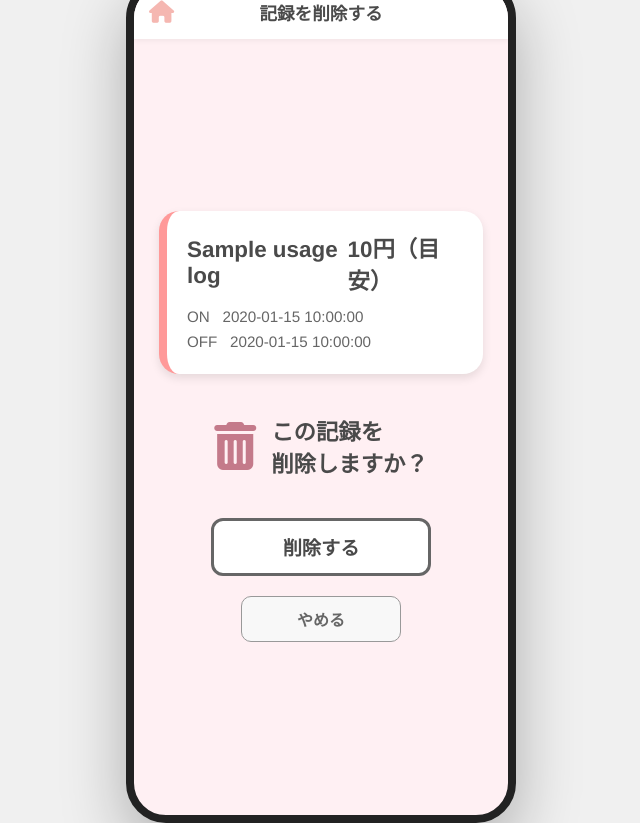
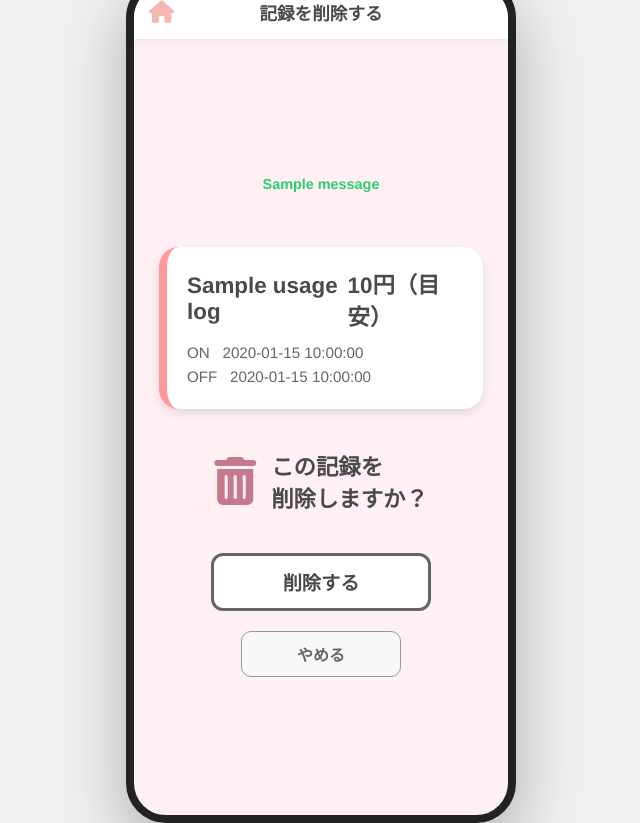
Before and after one commit to kubota-a/family-electricity-cost-share, a Python web app: template templates/user_usage_delete.html in a window 1280 px wide. Shown: the whole page, without its empty margins (319-959 px from the left). Run offline with Jinja, Linux system fonts and the light colour scheme; the template is opened without the code that fills it: most values are stand-ins (such as "Sample title", 1, 10 or a date in 2020); one stand-in notice (Sample message) is shown.

Commit message:
feat: 一般ユーザーの使用記録削除処理とエラー表示を実装

```diff
--- a/templates/user_usage_delete.html
+++ b/templates/user_usage_delete.html
@@ -14,6 +14,7 @@
             --accent-pink-dark: #c47a8a;
             --card-bg: #ffffff;
             --shadow: 0 4px 10px rgba(0, 0, 0, 0.1);
+            --flash-green: #2ecc71;
         }
 
         * {
@@ -100,6 +101,15 @@
             display: flex;
             align-items: center;
             border-left: 8px solid #ff9999;
+        }
+        .flash-message {
+            color: var(--flash-green);
+            font-weight: bold;
+            font-size: clamp(0.8rem, 3.5vw, 0.9rem);
+            margin-bottom: 15px;
+        }
+        .flash-message.danger {
+            color: #d9534f;
         }
 
         .record-info {
@@ -203,6 +213,15 @@
     </header>
 
     <main>
+        {% with messages = get_flashed_messages(with_categories=true) %}
+        {% if messages %}
+        {% set category, message = messages[-1] %}
+        <div class="flash-message {{ category }}">{{ message }}</div>
+        {% else %}
+        <div class="flash-message"></div>
+        {% endif %}
+        {% endwith %}
+
         <div class="target-record-card">
             <div class="record-info">
                 <div class="record-header">
```
Also changed, not shown: app.py (+10 -4 lines).
